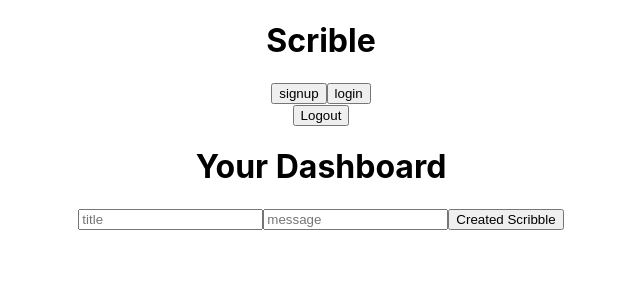
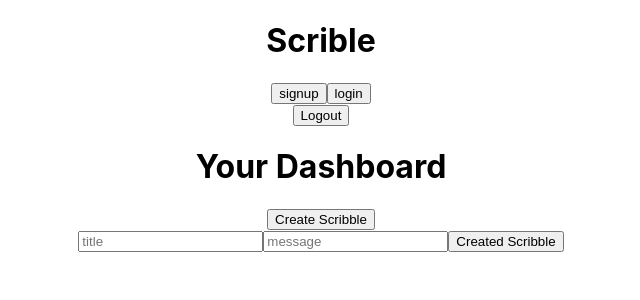
Before and after one commit to Jonathan1295-09/Login-user.form, a React (Create React App) app in the folder frontend/: page /dashboard/create in a window 1280 px wide. Shown: the top 300 px of the page, without its empty margins (319-959 px from the left). Built offline with nearby package versions, Linux system fonts and the light colour scheme.

Commit message:
added create link to dashboard

```diff
--- a/frontend/src/pages/dashboard.js
+++ b/frontend/src/pages/dashboard.js
@@ -1,9 +1,10 @@
-import { Outlet } from "react-router-dom";
+import { Outlet, Link } from "react-router-dom";
 
 export default function Dashboard(){
     return (
     <div>
         <h1>Your Dashboard</h1>
+        <Link to="/dashboard/create"><button>Create Scribble</button></Link>
         <Outlet />
     </div>
     );
```
